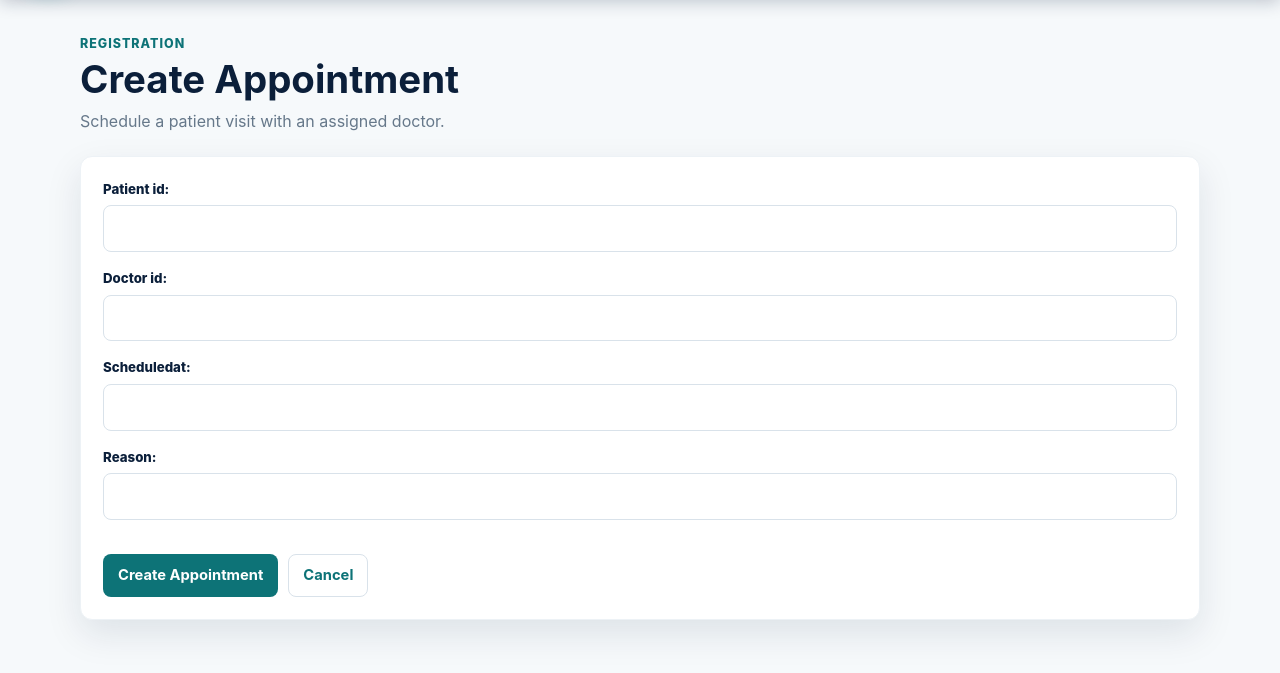
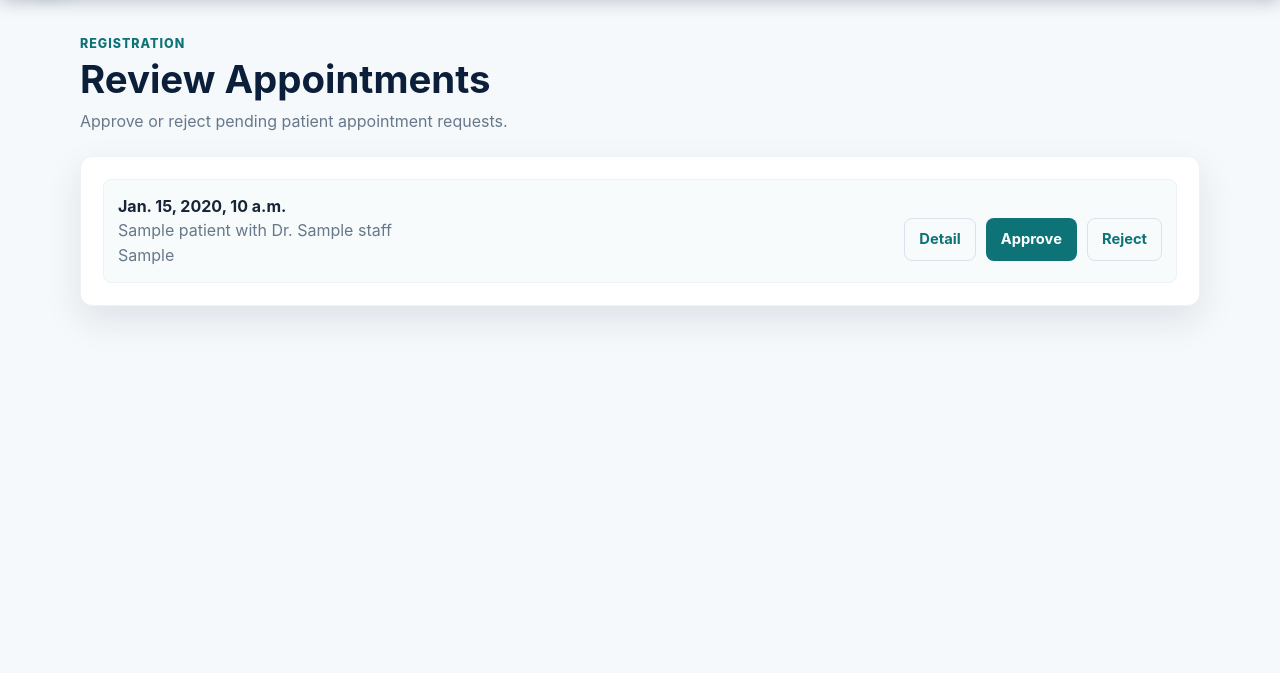
Before and after one commit to rellbgs23/30_Progjut-My-Beloved, a Django app: page /medical/appointments/new/ in a window 1280 px wide. Shown: the part 68-741 px from the top of the page. Run offline with Django 5.2, Linux system fonts and the light colour scheme; a user stored in the database is signed in; tables that the repository leaves empty hold one stand-in row (values such as "Sample post").

Commit message:
fix: encounter - appointment relation and registration staff functionality

```diff
--- a/core_app/templates/base.html
+++ b/core_app/templates/base.html
@@ -33,7 +33,9 @@
                     <a href="{% url 'core_app:patient_invoices' %}">Invoices</a>
                 {% else %}
                     {% if request.user.staff.role == "REGISTRATION" %}
-                        <a href="{% url 'medical_app:appointment_create' %}">New Appointment</a>
+                        <a href="{% url 'medical_app:appointment_create' %}">Review Appointments</a>
+                    {% elif request.user.staff.role == "DOCTOR" %}
+                        <a href="{% url 'medical_app:doctor_appointments' request.user.staff.id %}">Appointments</a>
                     {% elif request.user.staff.role == "PHARMACIST" %}
                         <a href="{% url 'pharmacy_app:prescription_list' %}">Prescription Queue</a>
                     {% elif request.user.staff.role == "CASHIER" %}
--- a/core_app/templates/core_app/appointment_list.html
+++ b/core_app/templates/core_app/appointment_list.html
@@ -24,7 +24,7 @@
                     <strong>{{ appointment.scheduledAt }}</strong>
                     <div class="muted">Dr. {{ appointment.doctor.name }} | {{ appointment.reason }}</div>
                 </div>
-                <span class="badge badge-scheduled">{{ appointment.status }}</span>
+                <span class="badge badge-{{ appointment.status|lower }}">{{ appointment.status }}</span>
             </li>
         {% empty %}
             <li class="empty-state">No appointments found.</li>
--- a/core_app/templates/core_app/home.html
+++ b/core_app/templates/core_app/home.html
@@ -17,7 +17,7 @@
                 {% elif current_staff %}
                     <a href="{% url 'auth_app:profile' %}" class="btn btn-primary">Open Profile</a>
                     {% if current_staff.role == 'REGISTRATION' %}
-                        <a href="{% url 'medical_app:appointment_create' %}" class="btn btn-ghost">Create Appointment</a>
+                        <a href="{% url 'medical_app:appointment_create' %}" class="btn btn-ghost">Review Appointments</a>
                     {% elif current_staff.role == 'PHARMACIST' %}
                         <a href="{% url 'pharmacy_app:prescription_list' %}" class="btn btn-ghost">Prescription Queue</a>
                     {% elif current_staff.role == 'CASHIER' %}
--- a/core_app/templates/core_app/request_appointment.html
+++ b/core_app/templates/core_app/request_appointment.html
@@ -17,8 +17,6 @@
         {{ form.as_p }}
         <div class="action-row">
             <button type="submit" class="btn btn-primary">Create Appointment</button>
-            <a class="btn btn-ghost" href="{% url 'core_app:patient_appointments' %}">My Appointments</a>
-            <a class="btn btn-ghost" href="{% url 'core_app:patient_dashboard' %}">Back to Dashboard</a>
         </div>
     </form>
 </section>
--- a/core_app/tests.py
+++ b/core_app/tests.py
@@ -136,7 +136,7 @@ class PatientPortalTests(TestCase):
 		)
 
 		self.assertEqual(response.status_code, 302)
-		self.assertTrue(Appointment.objects.filter(patient=self.patient, status="SCHEDULED").exists())
+		self.assertTrue(Appointment.objects.filter(patient=self.patient, status="PENDING").exists())
 
 	def test_patient_login_redirects_to_patient_dashboard(self):
 		response = self.client.post(reverse("auth_app:login"), {
--- a/core_app/views.py
+++ b/core_app/views.py
@@ -89,9 +89,9 @@ def request_appointment(request):
 		if form.is_valid():
 			appointment = form.save(commit=False)
 			appointment.patient = patient
-			appointment.status = "SCHEDULED"
+			appointment.status = "PENDING"
 			appointment.save()
-			messages.success(request, "Janji temu berhasil dibuat.")
+			messages.success(request, "Permintaan janji temu berhasil dibuat dan menunggu persetujuan.")
 			return redirect("core_app:patient_appointments")
 	else:
 		form = PatientAppointmentRequestForm()
--- a/medical_app/admin.py
+++ b/medical_app/admin.py
@@ -10,13 +10,13 @@ class PatientAdmin(admin.ModelAdmin):
 
 @admin.register(Appointment)
 class AppointmentAdmin(admin.ModelAdmin):
-    list_display = ("patient", "doctor", "scheduledAt", "status")
-    list_filter = ("status", "scheduledAt")
+    list_display = ("patient", "doctor", "scheduledAt", "status", "have_encounter")
+    list_filter = ("status", "have_encounter", "scheduledAt")
 
 
 @admin.register(Encounter)
 class EncounterAdmin(admin.ModelAdmin):
-    list_display = ("patient", "staff", "dateTime")
+    list_display = ("patient", "staff", "appointment", "dateTime")
     list_filter = ("dateTime",)
 
 
--- a/medical_app/forms.py
+++ b/medical_app/forms.py
@@ -1,14 +1,11 @@
 from django import forms
-
-
-class AppointmentForm(forms.Form):
-    patient_id = forms.UUIDField()
-    doctor_id = forms.UUIDField()
-    scheduledAt = forms.DateTimeField()
-    reason = forms.CharField(max_length=255)
 
 
 class MedicalRecordEntryForm(forms.Form):
     diagnosis = forms.CharField(max_length=1000)
     treatmentPlan = forms.CharField(max_length=1000)
     notes = forms.CharField(max_length=2000, required=False)
+
+
+class EncounterForm(forms.Form):
+    complaint = forms.CharField(widget=forms.Textarea, max_length=2000)
--- a/medical_app/templates/medical_app/appointment_form.html
+++ b/medical_app/templates/medical_app/appointment_form.html
@@ -1,24 +1,41 @@
 {% extends "base.html" %}
 
-{% block title %}Create Appointment - MediCore HIS{% endblock %}
+{% block title %}Review Appointments - MediCore HIS{% endblock %}
 
 {% block page_header %}
 <section class="page-header">
     <p class="eyebrow">Registration</p>
-    <h1 class="page-title">Create Appointment</h1>
-    <p class="page-subtitle">Schedule a patient visit with an assigned doctor.</p>
+    <h1 class="page-title">Review Appointments</h1>
+    <p class="page-subtitle">Approve or reject pending patient appointment requests.</p>
 </section>
 {% endblock %}
 
 {% block content %}
 <section class="content-card">
-    <form method="post" class="form-panel" novalidate>
-        {% csrf_token %}
-        {{ form.as_p }}
-        <div class="action-row">
-            <button type="submit" class="btn btn-primary">Create Appointment</button>
-            <a class="btn btn-ghost" href="{% url 'landing_page' %}">Cancel</a>
-        </div>
-    </form>
+    <form method="post" hidden>{% csrf_token %}</form>
+    <ul class="list-stack">
+        {% for appointment in appointments %}
+            <li class="list-item">
+                <div>
+                    <strong>{{ appointment.scheduledAt }}</strong>
+                    <div class="muted">{{ appointment.patient.name }} with Dr. {{ appointment.doctor.name }}</div>
+                    <div class="muted">{{ appointment.reason }}</div>
+                </div>
+                <div class="action-row">
+                    <a class="btn btn-ghost" href="{% url 'medical_app:appointment_detail' appointment.id %}">Detail</a>
+                    <form method="post" action="{% url 'medical_app:appointment_review' appointment.id %}">
+                        {% csrf_token %}
+                        <button type="submit" name="action" value="approve" class="btn btn-primary">Approve</button>
+                    </form>
+                    <form method="post" action="{% url 'medical_app:appointment_review' appointment.id %}">
+                        {% csrf_token %}
+                        <button type="submit" name="action" value="reject" class="btn btn-ghost">Reject</button>
+                    </form>
+                </div>
+            </li>
+        {% empty %}
+            <li class="empty-state">No pending appointments found.</li>
+        {% endfor %}
+    </ul>
 </section>
 {% endblock %}
--- a/medical_app/urls.py
+++ b/medical_app/urls.py
@@ -5,8 +5,11 @@ app_name = "medical_app"
 
 urlpatterns = [
     path("appointments/new/", views.create_appointment, name="appointment_create"),
+    path("appointments/<uuid:appointment_id>/review/", views.review_appointment, name="appointment_review"),
     path("appointments/<uuid:appointment_id>/", views.appointment_detail, name="appointment_detail"),
+    path("doctors/<uuid:doctor_id>/appointments/", views.doctor_appointments, name="doctor_appointments"),
 
+    path("appointments/<uuid:appointment_id>/encounters/new/", views.create_encounter_from_appointment, name="encounter_create_from_appointment"),
     path("encounters/<uuid:encounter_id>/records/new/", views.create_medical_record, name="medical_record_create"),
     path("records/<uuid:record_id>/", views.medical_record_detail, name="medical_record_detail"),
 ]
--- a/medical_app/views.py
+++ b/medical_app/views.py
@@ -1,13 +1,14 @@
 from django.contrib import messages
 from django.contrib.auth.decorators import login_required
 from django.core.exceptions import ValidationError
+from django.db import transaction
 from django.shortcuts import render, redirect, get_object_or_404
 
 from auth_app.decorators import deny_to_home, staff_role_required
 from auth_app.models import Staff
 
-from .forms import AppointmentForm, MedicalRecordEntryForm
-from .models import Patient, Appointment, Encounter, MedicalRecordEntry
+from .forms import EncounterForm, MedicalRecordEntryForm
+from .models import Appointment, Encounter, MedicalRecordEntry
 
 
 def get_current_staff(request):
@@ -26,48 +27,45 @@ def format_validation_error(error):
 @login_required
 @staff_role_required("REGISTRATION")
 def create_appointment(request):
-    if request.method == "POST":
-        form = AppointmentForm(request.POST)
+    appointments = (
+        Appointment.objects.filter(status="PENDING")
+        .select_related("patient", "doctor")
+        .order_by("scheduledAt")
+    )
 
-        if form.is_valid():
-            patient = get_object_or_404(
-                Patient,
-                id=form.cleaned_data["patient_id"],
-            )
+    return render(request, "medical_app/appointment_form.html", {"appointments": appointments})
 
-            doctor = get_object_or_404(
-                Staff,
-                id=form.cleaned_data["doctor_id"],
-                role="DOCTOR",
-            )
 
-            appointment = Appointment(
-                patient=patient,
-                doctor=doctor,
-                scheduledAt=form.cleaned_data["scheduledAt"],
-                reason=form.cleaned_data["reason"],
-            )
+@login_required
+@staff_role_required("REGISTRATION")
+def review_appointment(request, appointment_id):
+    appointment = get_object_or_404(Appointment, id=appointment_id, status="PENDING")
 
-            try:
-                appointment.full_clean()
-                appointment.save()
-                messages.success(request, "Appointment created successfully.")
-                return redirect("medical_app:appointment_detail", appointment_id=appointment.id)
-            except ValidationError as error:
-                messages.error(
-                    request,
-                    f"Appointment could not be created: {format_validation_error(error)}",
-                )
+    if request.method != "POST":
+        return redirect("medical_app:appointment_create")
 
+    action = request.POST.get("action")
+    if action == "approve":
+        appointment.status = "SCHEDULED"
+        message = "Appointment approved and scheduled."
+    elif action == "reject":
+        appointment.status = "CANCELLED"
+        message = "Appointment rejected."
     else:
-        form = AppointmentForm()
+        messages.error(request, "Invalid appointment action.")
+        return redirect("medical_app:appointment_create")
 
-    return render(request, "medical_app/appointment_form.html", {"form": form})
+    appointment.save(update_fields=["status"])
+    messages.success(request, message)
+    return redirect("medical_app:appointment_create")
 
 
 @login_required
 def appointment_detail(request, appointment_id):
-    appointment = get_object_or_404(Appointment, id=appointment_id)
+    appointment = get_object_or_404(
+        Appointment.objects.select_related("patient", "doctor"),
+        id=appointment_id,
+    )
 
     staff = get_current_staff(request)
 
@@ -82,8 +80,88 @@ def appointment_detail(request, appointment_id):
     if not allowed:
         return deny_to_home(request, "Access denied for your role.")
 
+    can_create_encounter = (
+        staff.role == "DOCTOR"
+        and appointment.doctor_id == staff.id
+        and appointment.status == "SCHEDULED"
+        and not appointment.have_encounter
+    )
+
     return render(request, "medical_app/appointment_detail.html", {
         "appointment": appointment,
+        "can_create_encounter": can_create_encounter,
+    })
+
+
+@login_required
+@staff_role_required("DOCTOR")
+def doctor_appointments(request, doctor_id):
+    staff = get_current_staff(request)
+    if staff.id != doctor_id:
+        return deny_to_home(request, "Access denied for this doctor's appointments.")
+
+    appointments = (
+        Appointment.objects.filter(doctor_id=doctor_id)
+        .select_related("patient", "doctor")
+        .order_by("-scheduledAt")
+    )
+
+    return render(request, "medical_app/doctor_appointment_list.html", {
+        "appointments": appointments,
+        "doctor": staff,
+    })
+
+
+@login_required
+@staff_role_required("DOCTOR")
+def create_encounter_from_appointment(request, appointment_id):
+    staff = get_current_staff(request)
+
+    with transaction.atomic():
+        appointment = get_object_or_404(
+            Appointment.objects.select_for_update().select_related("patient", "doctor"),
+            id=appointment_id,
+            doctor=staff,
+        )
+
+        if appointment.status != "SCHEDULED":
+            messages.error(request, "Only scheduled appointments can become encounters.")
+            return redirect("medical_app:appointment_detail", appointment_id=appointment.id)
+
+        if appointment.have_encounter or hasattr(appointment, "encounter"):
+            messages.error(request, "This appointment already has an encounter.")
+            return redirect("medical_app:appointment_detail", appointment_id=appointment.id)
+
+        if request.method == "POST":
+            form = EncounterForm(request.POST)
+
+            if form.is_valid():
+                encounter = Encounter(
+                    appointment=appointment,
+                    patient=appointment.patient,
+                    staff=staff,
+                    complaint=form.cleaned_data["complaint"],
+                )
+
+                try:
+                    encounter.full_clean()
+                    encounter.save()
+                    appointment.have_encounter = True
+                    appointment.status = "COMPLETED"
+                    appointment.save(update_fields=["have_encounter", "status"])
+                    messages.success(request, "Encounter created from appointment.")
+                    return redirect("medical_app:medical_record_create", encounter_id=encounter.id)
+                except ValidationError as error:
+                    messages.error(
+                        request,
+                        f"Encounter could not be created: {format_validation_error(error)}",
+                    )
+        else:
+            form = EncounterForm(initial={"complaint": appointment.reason})
+
+    return render(request, "medical_app/encounter_form.html", {
+        "appointment": appointment,
+        "form": form,
     })
 
 
```
Also changed, not shown: medical_app/models.py (+15 -1 lines), medical_app/templates/medical_app/appointment_detail.html (+15 -0 lines), medical_app/templates/medical_app/doctor_appointment_list.html (added, +35 -0 lines), medical_app/templates/medical_app/encounter_form.html (added, +35 -0 lines), seed_data.py (+25 -1 lines), medical_app/migrations/0004_appointment_have_encounter_encounter_appointment_and_more.py (added).
